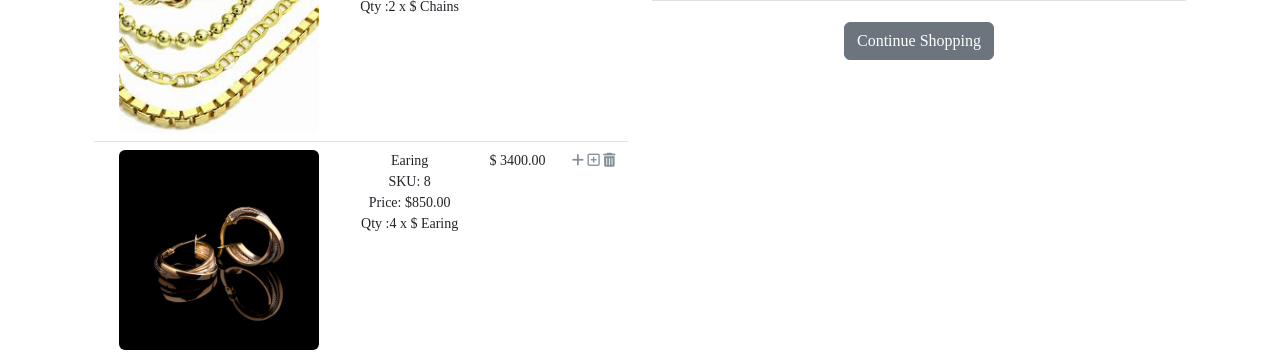
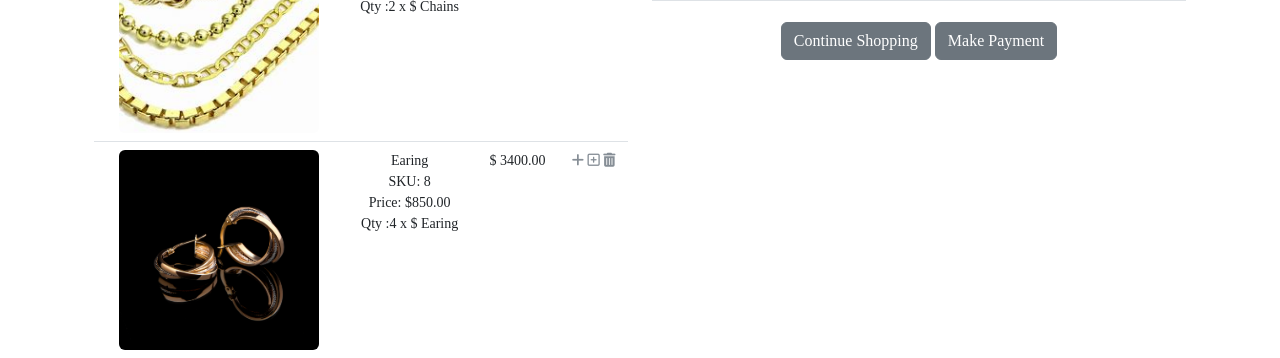
Before and after one commit to GimyJacob/Ecommerce, a Django app: template SHOP/templates/cart.html in a window 1280 px wide. Shown: the part 444-802 px from the top of the page. Run offline with Django 4.2, Linux system fonts and the light colour scheme; the template is opened without the code that fills it: values that come from a table or form of the project are taken from there, others are empty; data comes from the database, SQL or seed files in the repository; parts of the project's set-up code (start-up, migrations or seed data) failed here and were passed over; some libraries are stand-ins or nearby versions.

Commit message:
Update cart.html

```diff
--- a/SHOP/templates/cart.html
+++ b/SHOP/templates/cart.html
@@ -100,6 +100,8 @@ Cart-ABC company PVT LTD
             </table>
             <div class="mx-auto">
             <a href="{% url 'shopApp:allProductCategory' %}" class="btn btn-secondary btn-block my_custom_button" >Continue Shopping</a>
+                <a href="{% url 'shopApp:allProductCategory' %}" class="btn btn-secondary btn-block my_custom_button" >Make Payment</a>
+
             </div>
         </div>
     </div>
```
